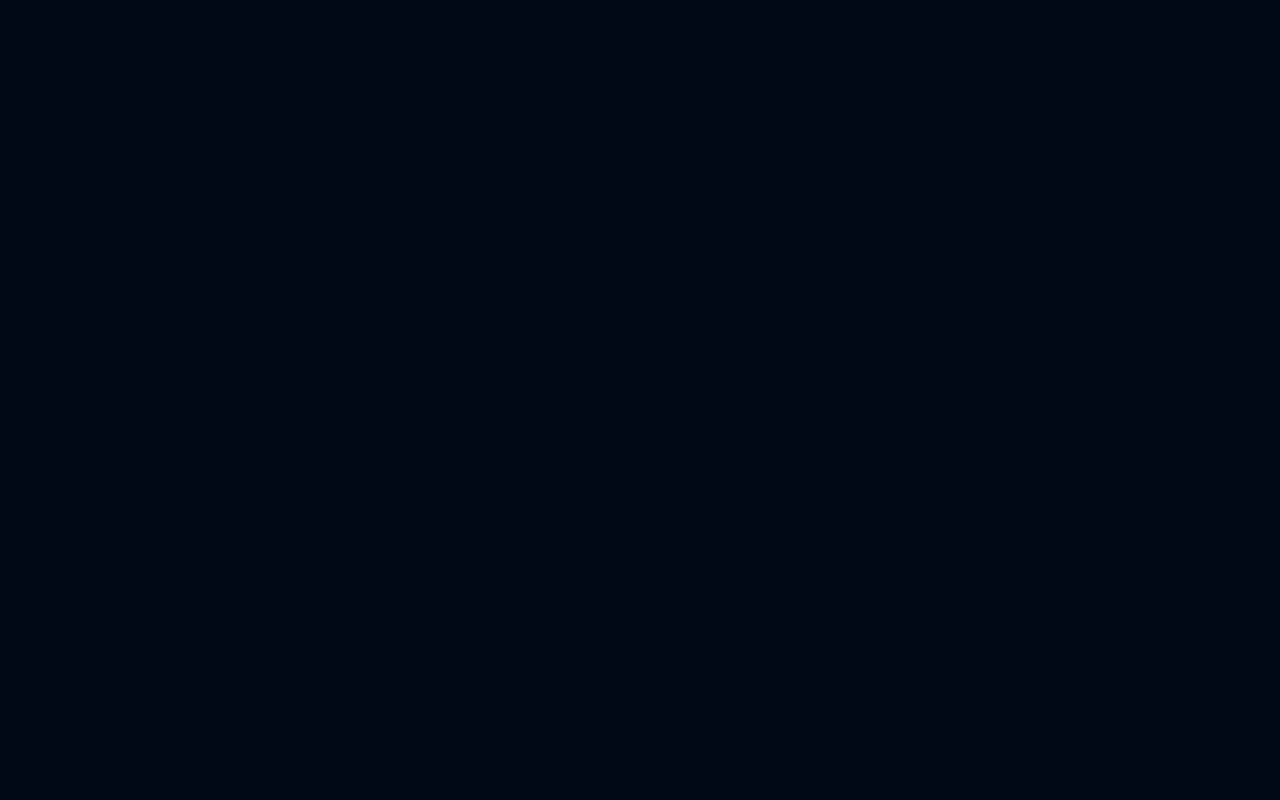
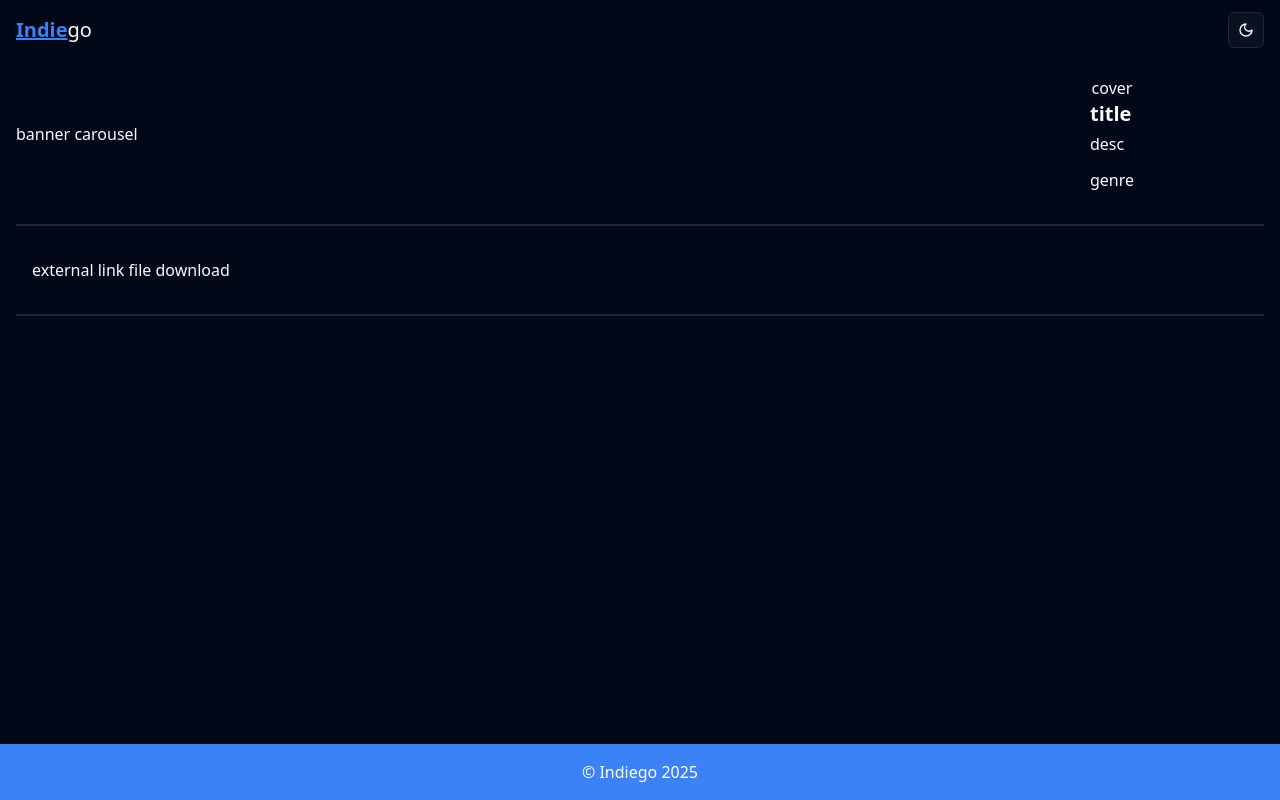
Before and after one commit to FlxdeCat/indiego-frontend, a React (Vite) app: page /developer/game/1 in a window 1280 px wide. Before the commit this address had no page. Built offline with nearby package versions, Linux system fonts and the light colour scheme.

Commit message:
continue developer game form

```diff
--- a/src/components/dev/data-table.tsx
+++ b/src/components/dev/data-table.tsx
@@ -163,7 +163,11 @@ function getGameTableColumns(nav: ReturnType<typeof useNavigate>, setDeleteGameI
               >
                 Go to Game Page
               </DropdownMenuItem>
-              <DropdownMenuItem>Edit</DropdownMenuItem>
+              <DropdownMenuItem
+                onClick={() => nav(`/developer/game/${row.original.id}`)}
+              >
+                Edit
+              </DropdownMenuItem>
               <DropdownMenuItem asChild>
                 <button
                   className="w-full text-left"
@@ -320,7 +324,7 @@ export function DataTable({
               </>
             )}
             {activeTab === "games" ? (
-              <Button size="sm">
+              <Button size="sm" onClick={() => nav(`/developer/game`)}>
                 <PlusIcon />
                 <span className="hidden lg:inline">Add Game</span>
                 <span className="lg:hidden">Add</span>
--- a/src/main.tsx
+++ b/src/main.tsx
@@ -14,6 +14,7 @@ import News from './pages/news.tsx'
 import Subscription from './pages/subscription.tsx'
 import { SonnerToaster } from './components/sonner-toaster.tsx'
 import DeveloperHub from './pages/developer-hub.tsx'
+import DeveloperGameForm from './pages/developer-game-form.tsx'
 
 createRoot(document.getElementById('root')!).render(
   <StrictMode>
@@ -28,6 +29,7 @@ createRoot(document.getElementById('root')!).render(
           <Route path="/news" element={<News />} />
           <Route path="/subscription" element={<Subscription />} />
           <Route path="/developer" element={<DeveloperHub />} />
+          <Route path="/developer/game/:id?" element={<DeveloperGameForm />} />
         </Routes>
         <SonnerToaster />
       </BrowserRouter>
--- /dev/null
+++ b/src/pages/developer-game-form.tsx
@@ -0,0 +1,50 @@
+import { DevNavbar } from "@/components/dev/dev-navbar"
+import { Footer } from "@/components/footer"
+import { useParams } from "react-router"
+
+function DeveloperGameForm() {
+
+  const { id } = useParams()
+
+  //cover
+  //banners
+  //title
+  //desc
+  //genres
+  //external link
+  //download file
+
+  return (
+    <div className="m-0 p-0 flex flex-col min-h-screen">
+      <DevNavbar />
+      <main className="flex-1 mx-4 flex flex-col items-center">
+        <div className="flex flex-col lg:flex-row items-center gap-8 w-full max-w-7xl mt-4">
+          <div className="flex-3 w-full min-w-0">
+            banner carousel
+          </div>
+          <div className="flex-1 flex flex-col space-y-4 items-center">
+            cover
+            <div className="flex flex-col space-y-1 items-center lg:items-start">
+              <h1 className="font-bold text-xl">title</h1>
+              <h4 className="text-center lg:text-justify">desc</h4>
+              <div className="flex flex-wrap gap-2 mt-2">
+                genre
+              </div>
+            </div>
+          </div>
+        </div>
+        <div className="w-full max-w-7xl mt-8 border-y-2 py-8 px-4 flex flex-col md:flex-row gap-4 items-center justify-between">
+          <div className="flex flex-col items-center sm:flex-row sm:items-end gap-4">
+            <div className="flex gap-4">
+              external link
+              file download
+            </div>
+          </div>
+        </div>
+      </main>
+      <Footer />
+    </div>
+  )
+}
+
+export default DeveloperGameForm
```
